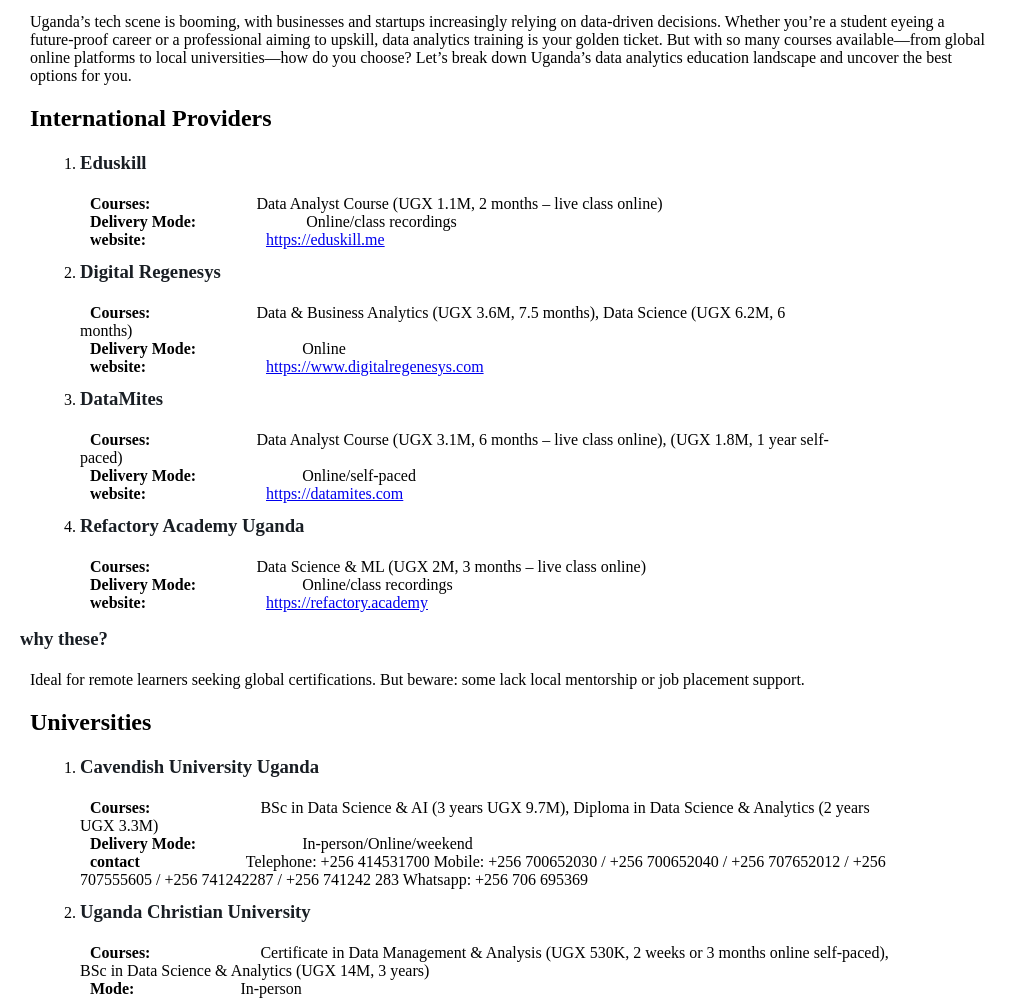
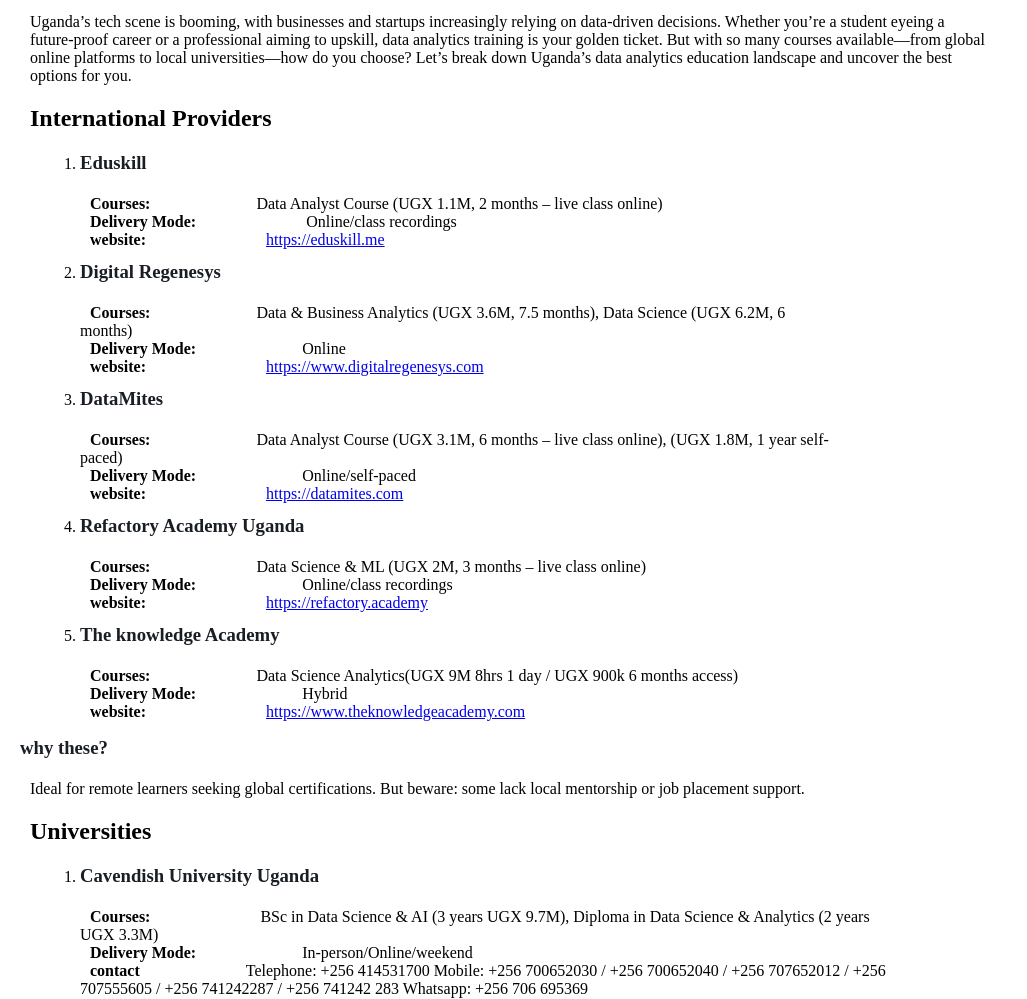
Before and after one commit to yokiedenis/blog, a plain HTML site: page index.html in a window 1280 px wide. Shown: the part 101-1100 px from the top of the page, without its empty margins (0-1027 px from the left). Drawn offline with Linux system fonts and the light colour scheme.

Commit message:
merged changes

```diff
--- a/index.html
+++ b/index.html
@@ -61,6 +61,13 @@ h3{
         <b>Courses:</b><span>Data Science & ML (UGX 2M, 3 months – live class online)</span><br>
 <b>Delivery Mode:</b><span>Online/class recordings</span><br>
 <b>website: </b><span><a href="https://refactory.academy" target="_blank">https://refactory.academy</a></span>
+
+        </li>
+        <li>
+            <h3>The knowledge Academy</h3>
+        <b>Courses:</b><span>Data Science Analytics(UGX 9M 8hrs 1 day / UGX 900k 6 months access)</span><br>
+<b>Delivery Mode:</b><span>Hybrid</span><br>
+<b>website: </b><span><a href="https://www.theknowledgeacademy.com/ud" target="_blank">https://www.theknowledgeacademy.com</a></span>
 
         </li>
     </ol>
```
